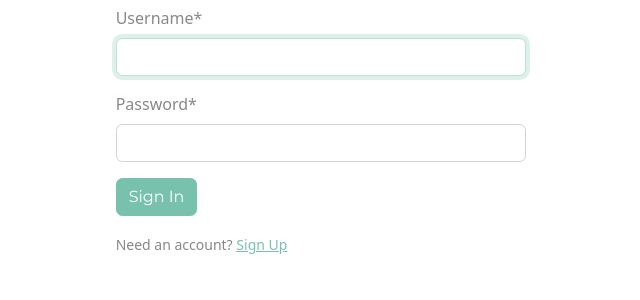
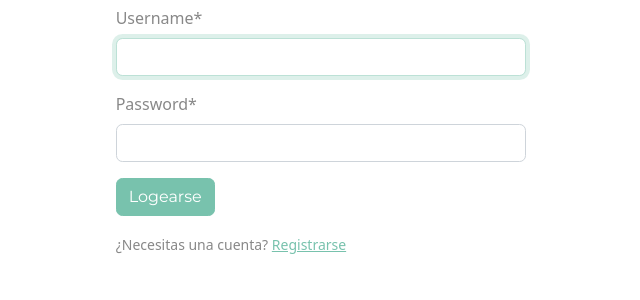
Before and after one commit to Jhxnnat/Tool-Check, a Django app: page /login/ in a window 1280 px wide. Shown: the part 154-454 px from the top of the page, without its empty margins (319-959 px from the left). Run offline with Django 4.2, Linux system fonts and the light colour scheme; some libraries are stand-ins or nearby versions.

Commit message:
Update login.html

```diff
--- a/inventory/templates/inventory/login.html
+++ b/inventory/templates/inventory/login.html
@@ -8,10 +8,10 @@
 		<form method="post">
 			{% csrf_token %}
 			{{ form|crispy }}
-			<button class="btn btn-primary">Sign In</button>
+			<button class="btn btn-primary">Logearse</button>
 		</form>
 		<div class="pt-3">
-			<small class="text-muted">Need an account? <a href="{% url 'signup' %}" class="ml-2">Sign Up</a></small>
+			<small class="text-muted">¿Necesitas una cuenta? <a href="{% url 'signup' %}" class="ml-2">Registrarse</a></small>
 		</div>
 	</div>
 </div>
```
